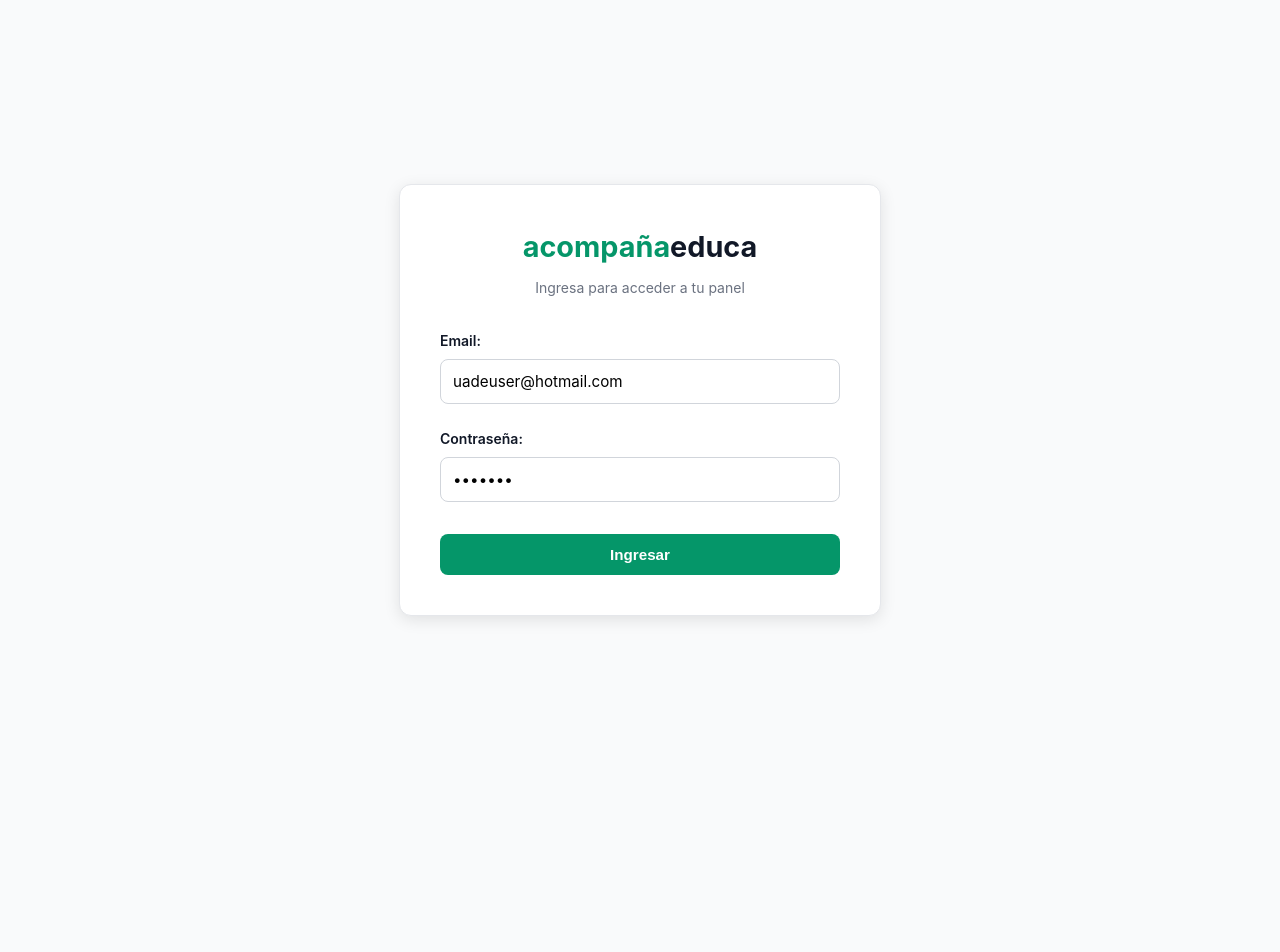
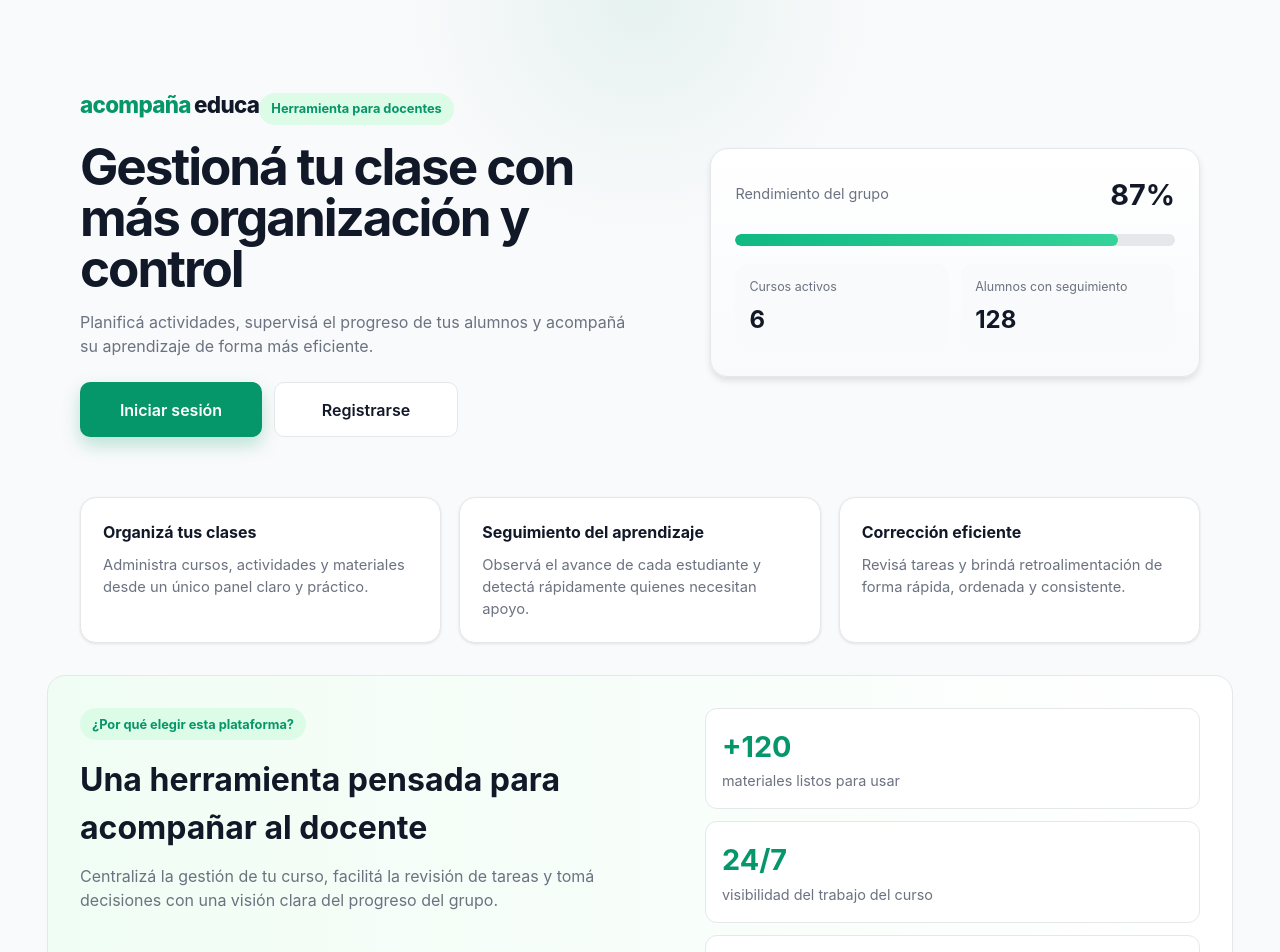
Before and after one commit to thomiperezz/TPO-Seminario-G2, a React (Vite) app: page / in a window 1280 px wide. Shown: the top 952 px of the page. Before the commit the page ends 800 px from the top, so only its background shows below. Built offline with nearby package versions, Linux system fonts and the light colour scheme.

Commit message:
actualizacion del home y ajustes en la navegacion

```diff
--- a/src/App.jsx
+++ b/src/App.jsx
@@ -1,6 +1,7 @@
 import { Routes, Route } from 'react-router-dom';
-import Dashboard from "./pages/Dashboard";
-import Login from "./pages/Login";
+import Dashboard from './pages/Dashboard';
+import Login from './pages/Login';
+import Home from './pages/Home';
 import Course from './pages/Course';
 import DetalleCurso from './pages/DetalleCurso';
 import NuevoCurso from './pages/NuevoCurso';
@@ -9,23 +10,22 @@ import PerfilAlumno from './pages/PerfilAlumno';
 import AssistCorrection from './pages/AssistCorrection';
 import PreguntasComprensión from './pages/PreguntasComprensión';
 
-
 function App() {
   return (
-    <>
     <Routes>
+      <Route path="/" element={<Home />} />
+      <Route path="/home" element={<Home />} />
+      <Route path="/login" element={<Login />} />
       <Route path="/course" element={<Course />} />
       <Route path="/dashboard" element={<Dashboard />} />
       <Route path="/assistcorrection" element={<AssistCorrection />} />
       <Route path="/preguntas-comprensión" element={<PreguntasComprensión />} />
-        <Route path="/" element={<Login />} />
       <Route path="/detalle-curso" element={<DetalleCurso />} />
       <Route path="/nuevo-curso" element={<NuevoCurso />} />
       <Route path="/nueva-actividad" element={<NuevaActividad />} />
       <Route path="/perfil-alumno" element={<PerfilAlumno />} />
     </Routes>
-    </>
-  )
+  );
 }
 
-export default App
+export default App;
--- a/src/assets/styles/global.css
+++ b/src/assets/styles/global.css
@@ -876,3 +876,303 @@ body {
   text-align: center;
   color: var(--color-text-secondary);
 }
+
+/* ===== HOME ===== */
+.home-page {
+  min-height: 100vh;
+  background:
+    radial-gradient(circle at top, rgba(5, 150, 105, 0.08), transparent 18%),
+    var(--color-bg);
+  padding: 64px 24px;
+}
+
+.home-hero {
+  max-width: 1120px;
+  margin: 0 auto;
+  display: grid;
+  grid-template-columns: 1.1fr 0.9fr;
+  gap: 32px;
+  align-items: center;
+}
+
+.home-hero-content {
+  padding: 24px 0;
+}
+
+.home-badge {
+  display: inline-flex;
+  align-items: center;
+  padding: 0.4rem 0.75rem;
+  background: var(--color-primary-light);
+  color: var(--color-primary);
+  font-size: 0.8rem;
+  font-weight: 700;
+  border-radius: 999px;
+  margin-bottom: 16px;
+}
+
+.home-hero-content h1 {
+  margin: 0;
+  font-size: clamp(2.4rem, 4vw, 4rem);
+  line-height: 1;
+  color: var(--color-text);
+  letter-spacing: -0.04em;
+}
+
+.home-hero-content p {
+  margin: 16px 0 0;
+  max-width: 560px;
+  color: var(--color-text-secondary);
+  font-size: 1rem;
+}
+
+.home-brand {
+  display: inline-flex;
+  align-items: center;
+  gap: 0.2rem;
+  margin-bottom: 12px;
+  font-size: 1.4rem;
+  font-weight: 800;
+  letter-spacing: -0.03em;
+  text-decoration: none;
+  cursor: default;
+}
+
+.home-brand:hover {
+  text-decoration: none;
+}
+
+.home-brand-green {
+  color: rgb(5, 150, 105);
+}
+
+.home-brand-dark {
+  color: #111827;
+}
+
+.home-actions {
+  display: flex;
+  gap: 12px;
+  margin-top: 24px;
+}
+
+.home-url-text {
+  margin-top: 12px;
+  font-size: 0.9rem;
+  color: var(--color-text-secondary);
+}
+
+.home-url-text a {
+  color: var(--color-primary);
+  text-decoration: none;
+  font-weight: 600;
+}
+
+.home-url-text a:hover {
+  text-decoration: underline;
+}
+
+.home-btn {
+  display: inline-flex;
+  align-items: center;
+  justify-content: center;
+  min-width: 150px;
+  padding: 0.9rem 1rem;
+  border-radius: 10px;
+  text-decoration: none;
+  font-weight: 600;
+  transition: transform 0.15s ease, box-shadow 0.15s ease;
+}
+
+.home-btn:hover {
+  transform: translateY(-1px);
+}
+
+.home-btn-primary {
+  background: var(--color-primary);
+  color: #fff;
+  box-shadow: 0 8px 18px rgba(5, 150, 105, 0.25);
+}
+
+.home-btn-secondary {
+  background: #fff;
+  color: var(--color-text);
+  border: 1px solid var(--color-border);
+}
+
+.home-hero-card {
+  background: linear-gradient(180deg, #ffffff 0%, #f8fafc 100%);
+  border: 1px solid var(--color-border);
+  border-radius: 18px;
+  box-shadow: var(--shadow-md);
+  padding: 24px;
+}
+
+.home-card-top {
+  display: flex;
+  justify-content: space-between;
+  align-items: center;
+  color: var(--color-text-secondary);
+  font-size: 0.9rem;
+}
+
+.home-card-top strong {
+  color: var(--color-text);
+  font-size: 1.8rem;
+}
+
+.home-progress {
+  width: 100%;
+  height: 12px;
+  background: #e5e7eb;
+  border-radius: 999px;
+  overflow: hidden;
+  margin: 18px 0;
+}
+
+.home-progress span {
+  display: block;
+  width: 87%;
+  height: 100%;
+  background: linear-gradient(90deg, #10b981 0%, #34d399 100%);
+  border-radius: 999px;
+}
+
+.home-card-stats {
+  display: grid;
+  grid-template-columns: repeat(2, 1fr);
+  gap: 12px;
+}
+
+.home-card-stats div {
+  background: var(--color-bg);
+  border-radius: 12px;
+  padding: 14px;
+}
+
+.home-card-stats small {
+  display: block;
+  color: var(--color-text-secondary);
+  font-size: 0.78rem;
+}
+
+.home-card-stats strong {
+  display: block;
+  margin-top: 6px;
+  color: var(--color-text);
+  font-size: 1.5rem;
+}
+
+.home-features {
+  max-width: 1120px;
+  margin: 36px auto 0;
+  display: grid;
+  grid-template-columns: repeat(3, 1fr);
+  gap: 18px;
+}
+
+.home-feature-card {
+  background: var(--color-panel);
+  border: 1px solid var(--color-border);
+  border-radius: 16px;
+  padding: 22px;
+  box-shadow: var(--shadow-sm);
+}
+
+.home-feature-card h3 {
+  margin: 0;
+  color: var(--color-text);
+  font-size: 1rem;
+}
+
+.home-feature-card p {
+  margin: 10px 0 0;
+  color: var(--color-text-secondary);
+  font-size: 0.92rem;
+  line-height: 1.5;
+}
+
+@media (max-width: 900px) {
+  .home-hero {
+    grid-template-columns: 1fr;
+  }
+
+  .home-features {
+    grid-template-columns: 1fr;
+  }
+}
+
+.home-support {
+  max-width: 1120px;
+  margin: 32px auto 0;
+  display: grid;
+  grid-template-columns: 1.1fr 0.9fr;
+  gap: 20px;
+  background: linear-gradient(90deg, #f0fdf4 0%, #ffffff 100%);
+  border: 1px solid var(--color-border);
+  border-radius: 18px;
+  padding: 32px;
+}
+
+.home-support h2 {
+  margin: 0;
+  font-size: 2rem;
+  color: var(--color-text);
+}
+
+.home-support p {
+  margin: 12px 0 0;
+  color: var(--color-text-secondary);
+  max-width: 560px;
+}
+
+.home-support-list {
+  display: grid;
+  gap: 12px;
+}
+
+.home-support-list div {
+  background: var(--color-panel);
+  border-radius: 12px;
+  padding: 16px;
+  border: 1px solid var(--color-border);
+}
+
+.home-support-list strong {
+  display: block;
+  color: var(--color-primary);
+  font-size: 1.8rem;
+}
+
+.home-support-list span {
+  color: var(--color-text-secondary);
+  font-size: 0.9rem;
+}
+
+@media (max-width: 900px) {
+  .home-support {
+    grid-template-columns: 1fr;
+  }
+}
+
+@media (max-width: 640px) {
+  .home-page {
+    padding: 48px 16px;
+  }
+
+  .home-actions {
+    flex-direction: column;
+  }
+
+  .home-btn {
+    width: 100%;
+  }
+
+  .home-support {
+    padding: 24px 18px;
+  }
+
+  .home-support h2 {
+    font-size: 1.6rem;
+  }
+}
--- a/src/components/navigation/Sidebar.jsx
+++ b/src/components/navigation/Sidebar.jsx
@@ -6,10 +6,12 @@ const Sidebar = () => {
   return (
     <aside className="sidebar">
       <div className="sidebar-header">
-        <h1 className="sidebar-logo">
-        <span style={{ color: 'rgb(5, 150, 105)' }}>acompaña</span>
-        <span style={{ color: '#000000' }}>educa</span>
-      </h1>
+        <NavLink to="/dashboard" className="sidebar-logo-link">
+          <h1 className="sidebar-logo">
+            <span style={{ color: 'rgb(5, 150, 105)' }}>acompaña</span>
+            <span style={{ color: '#000000' }}>educa</span>
+          </h1>
+        </NavLink>
       </div>
       <p className="sidebar-menu-label">Menú</p>
       <nav className="sidebar-nav">
--- /dev/null
+++ b/src/pages/Home.jsx
@@ -0,0 +1,99 @@
+import { Link } from 'react-router-dom';
+
+const features = [
+  {
+    title: 'Organizá tus clases',
+    text: 'Administra cursos, actividades y materiales desde un único panel claro y práctico.',
+  },
+  {
+    title: 'Seguimiento del aprendizaje',
+    text: 'Observá el avance de cada estudiante y detectá rápidamente quienes necesitan apoyo.',
+  },
+  {
+    title: 'Corrección eficiente',
+    text: 'Revisá tareas y brindá retroalimentación de forma rápida, ordenada y consistente.',
+  },
+];
+
+function Home() {
+  return (
+    <main className="home-page">
+      <section className="home-hero">
+        <div className="home-hero-content">
+          <span className="home-brand">
+            <span className="home-brand-green">acompaña</span>
+            <span className="home-brand-dark">educa</span>
+          </span>
+          <span className="home-badge">Herramienta para docentes</span>
+          <h1>Gestioná tu clase con más organización y control</h1>
+          <p>
+            Planificá actividades, supervisá el progreso de tus alumnos y acompañá su aprendizaje de forma más eficiente.
+          </p>
+          <div className="home-actions">
+            <Link to="/login" className="home-btn home-btn-primary">
+              Iniciar sesión
+            </Link>
+            <Link to="/login" className="home-btn home-btn-secondary">
+              Registrarse
+            </Link>
+          </div>
+        </div>
+
+        <div className="home-hero-card">
+          <div className="home-card-top">
+            <span>Rendimiento del grupo</span>
+            <strong>87%</strong>
+          </div>
+          <div className="home-progress">
+            <span></span>
+          </div>
+          <div className="home-card-stats">
+            <div>
+              <small>Cursos activos</small>
+              <strong>6</strong>
+            </div>
+            <div>
+              <small>Alumnos con seguimiento</small>
+              <strong>128</strong>
+            </div>
+          </div>
+        </div>
+      </section>
+
+      <section className="home-features">
+        {features.map((feature) => (
+          <article className="home-feature-card" key={feature.title}>
+            <h3>{feature.title}</h3>
+            <p>{feature.text}</p>
+          </article>
+        ))}
+      </section>
+
+      <section className="home-support">
+        <div>
+          <span className="home-badge">¿Por qué elegir esta plataforma?</span>
+          <h2>Una herramienta pensada para acompañar al docente</h2>
+          <p>
+            Centralizá la gestión de tu curso, facilitá la revisión de tareas y tomá decisiones con una visión clara del progreso del grupo.
+          </p>
+        </div>
+        <div className="home-support-list">
+          <div>
+            <strong>+120</strong>
+            <span>materiales listos para usar</span>
+          </div>
+          <div>
+            <strong>24/7</strong>
+            <span>visibilidad del trabajo del curso</span>
+          </div>
+          <div>
+            <strong>95%</strong>
+            <span>eficiencia en la evaluación</span>
+          </div>
+        </div>
+      </section>
+    </main>
+  );
+}
+
+export default Home;
--- a/src/pages/Login.jsx
+++ b/src/pages/Login.jsx
@@ -1,5 +1,5 @@
 import React, { useState } from 'react';
-import { useNavigate } from 'react-router-dom';
+import { Link, useNavigate } from 'react-router-dom';
 import '../assets/styles/global.css';
 
 const Login = () => {
@@ -30,17 +30,26 @@ const Login = () => {
         maxWidth: '400px',
         border: '1px solid #E5E7EB'
       }}>
+        <Link
+          to="/dashboard"
+          style={{
+            textDecoration: 'none',
+            display: 'block',
+            textAlign: 'center',
+            marginTop: 0,
+            marginBottom: '0.5rem'
+          }}
+        >
           <h1 style={{
             fontSize: '1.8rem',
             fontWeight: '700',
             color: 'var(--color-text)',
-          marginTop: 0,
-          marginBottom: '0.5rem',
-          textAlign: 'center'
+            margin: 0
           }}>
             <span style={{ color: 'rgb(5,150,105)' }}>acompaña</span>
             <span>educa</span>
           </h1>
+        </Link>
         <p style={{
           fontSize: '0.875rem',
           color: 'var(--color-text-secondary)',
```
Lines whose indentation alone changed are shown as unchanged.
